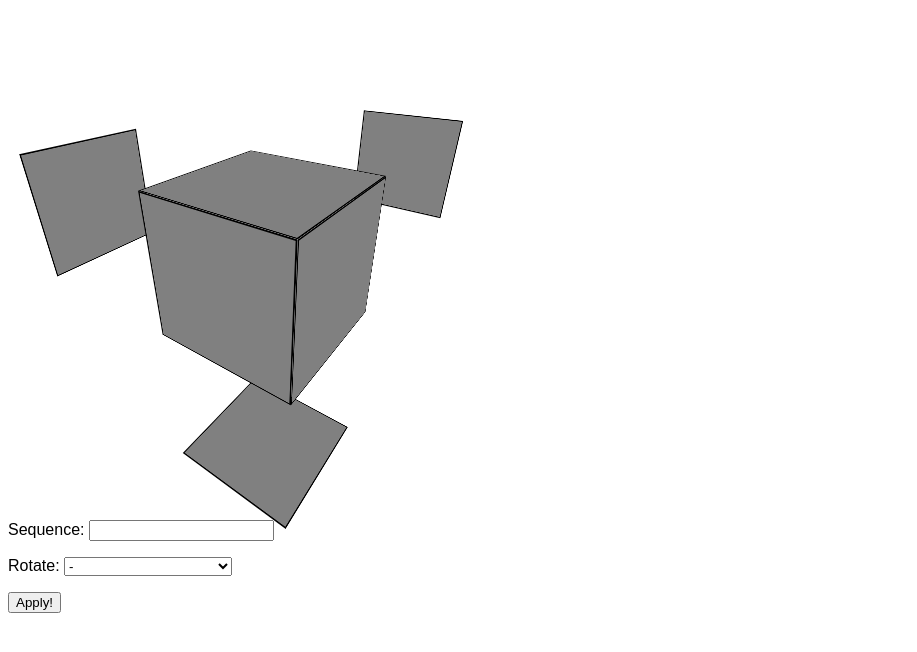
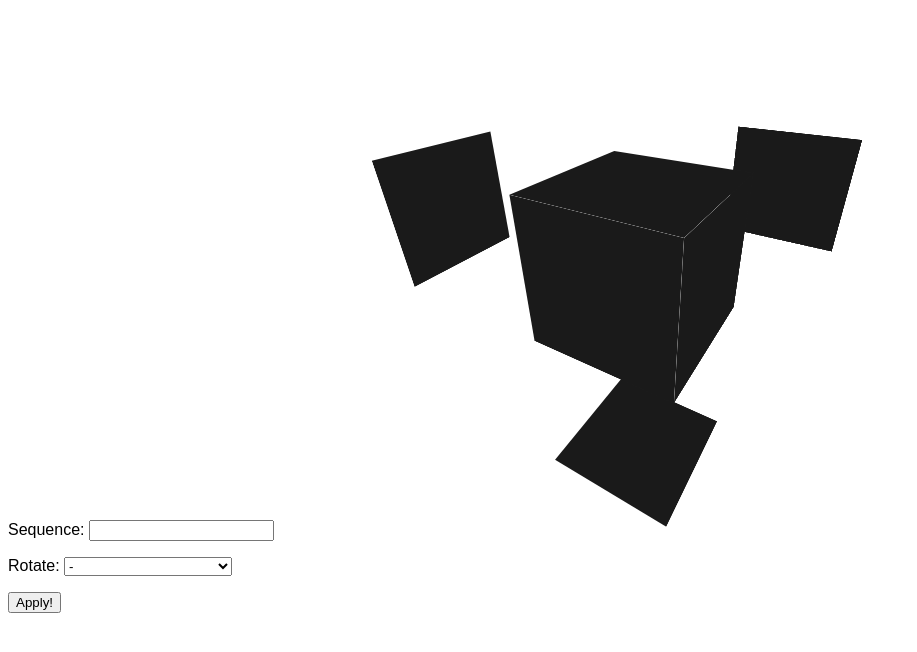
Before and after one commit to Red4Ru/Rubik-s-Cube-on-Flask, a Flask app: template templates/cube.html in a window 1280 px wide. Shown: the top 652 px of the page, without its empty margins (0-917 px from the left). Run offline with Flask 2, Linux system fonts and the light colour scheme; the template is opened without the code that fills it: values that come from a table or form of the project are taken from there, others are empty.

Commit message:
Make cube pretty + first struggle to center it

```diff
--- a/static/style.css
+++ b/static/style.css
@@ -7,6 +7,8 @@ body { font-family: sans-serif; }
   height: 200px;
   margin: 160px;
   perspective: 400px;
+  margin-left: auto;
+  margin-right: auto;
 }
 
 .cube {
@@ -14,32 +16,35 @@ body { font-family: sans-serif; }
   height: 200px;
   position: relative;
   transform-style: preserve-3d;
-  transform: translateZ(-100px) rotateX(-30deg) rotateY(-35deg);
+  transform: translateZ(-100px) rotateX(-30deg) rotateY(-30deg);
 }
 
 .cube__face {
   position: absolute;
   width: 200px;
   height: 200px;
-  border: 2px solid black;
   line-height: 65px;
   letter-spacing: -1px;
   font-size: 48px;
   color: white;
   text-align: left;
   vertical-align: text-bottom;
+  background: hsla(0, 0%, 10%, 1);
 }
-
-.cube__face--top    { background: hsla(0, 0%, 50%, 1); }
-.cube__face--front  { background: hsla(0, 0%, 50%, 1); }
-.cube__face--right  { background: hsla(0, 0%, 50%, 1); }
-.cube__face--bottom { background: hsla(0, 0%, 50%, 1); }
-.cube__face--back   { background: hsla(0, 0%, 50%, 1); }
-.cube__face--left   { background: hsla(0, 0%, 50%, 1); }
 
 .cube__face--top    { transform: rotateX( 90deg) translateZ(100px); }
 .cube__face--front  { transform: rotateY(0deg) translateZ(100px); }
 .cube__face--right  { transform: rotateY(90deg) translateZ(100px); }
 .cube__face--bottom { transform: rotateX(-90deg) translateZ(350px); }
-.cube__face--back   { transform: rotateZ(180deg) rotateY(180deg) translateZ(500px); }
+.cube__face--back   { transform: rotateZ(180deg) rotateY(180deg) translateX(100px) translateZ(350px); }
 .cube__face--left   { transform: rotateY(-90deg) translateZ(350px); }
+
+table {
+     width: 100%;
+     height: 100%;
+     border-spacing: 10px;
+}
+
+td {
+    border-radius: 6px;
+}
--- a/templates/cube.html
+++ b/templates/cube.html
@@ -1,12 +1,14 @@
 {% extends "base.html" %}
+
+{% set colors = {"GREEN": "#00b400"} %}
 
 {% macro render_cube_side(side, face_suffix) %}
 <div class="cube__face cube__face--{{ face_suffix }}">
-    <table width="100%" height="100%">
+    <table>
         {% for row in side %}
         <tr>
             {% for cell in row %}
-            <td bgcolor={{ cell.name }}></td>
+            <td bgcolor={{ colors.get(cell.name) or cell.name }}></td>
             {% endfor %}
         </tr>
         {% endfor %}
```
